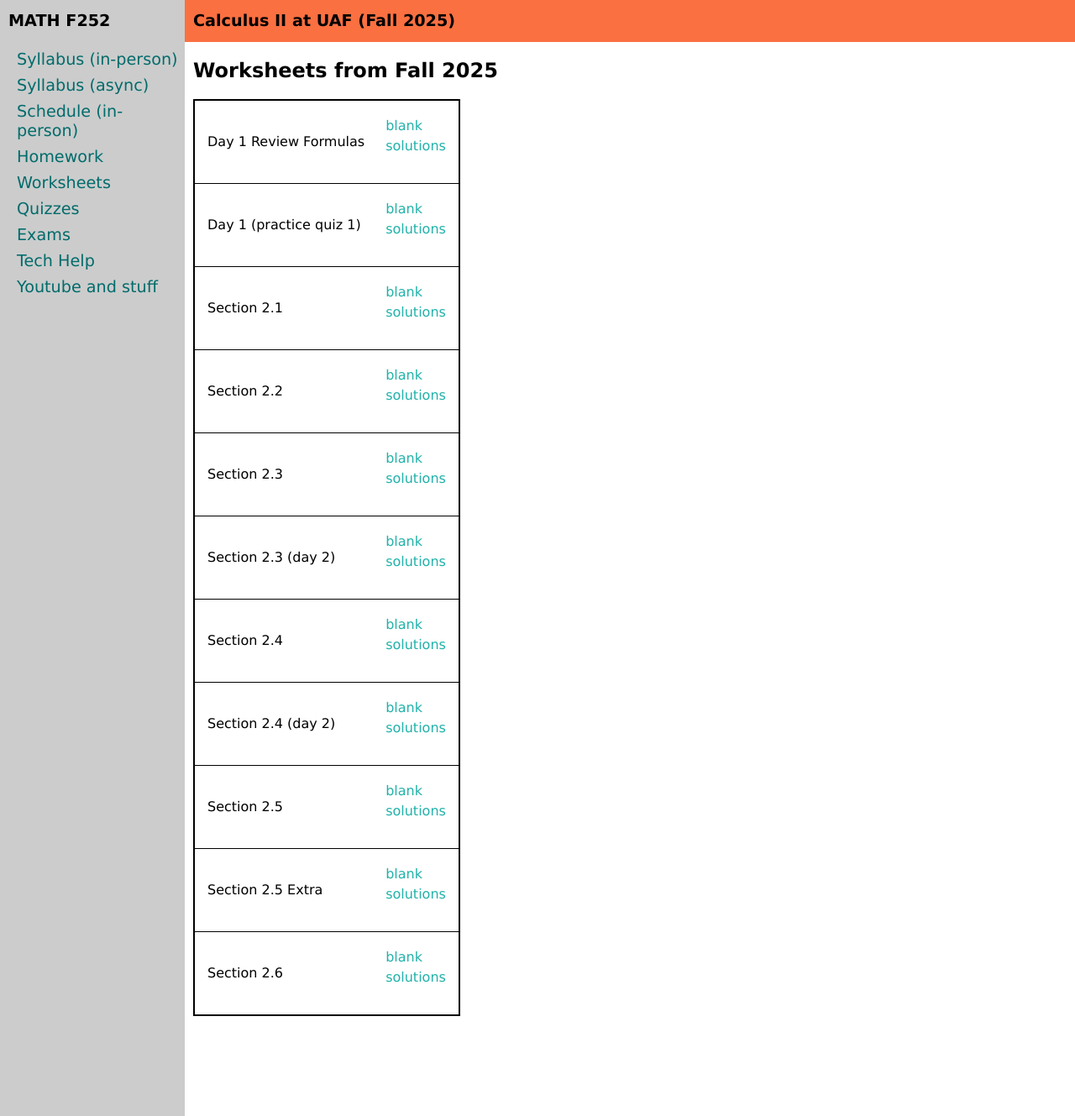
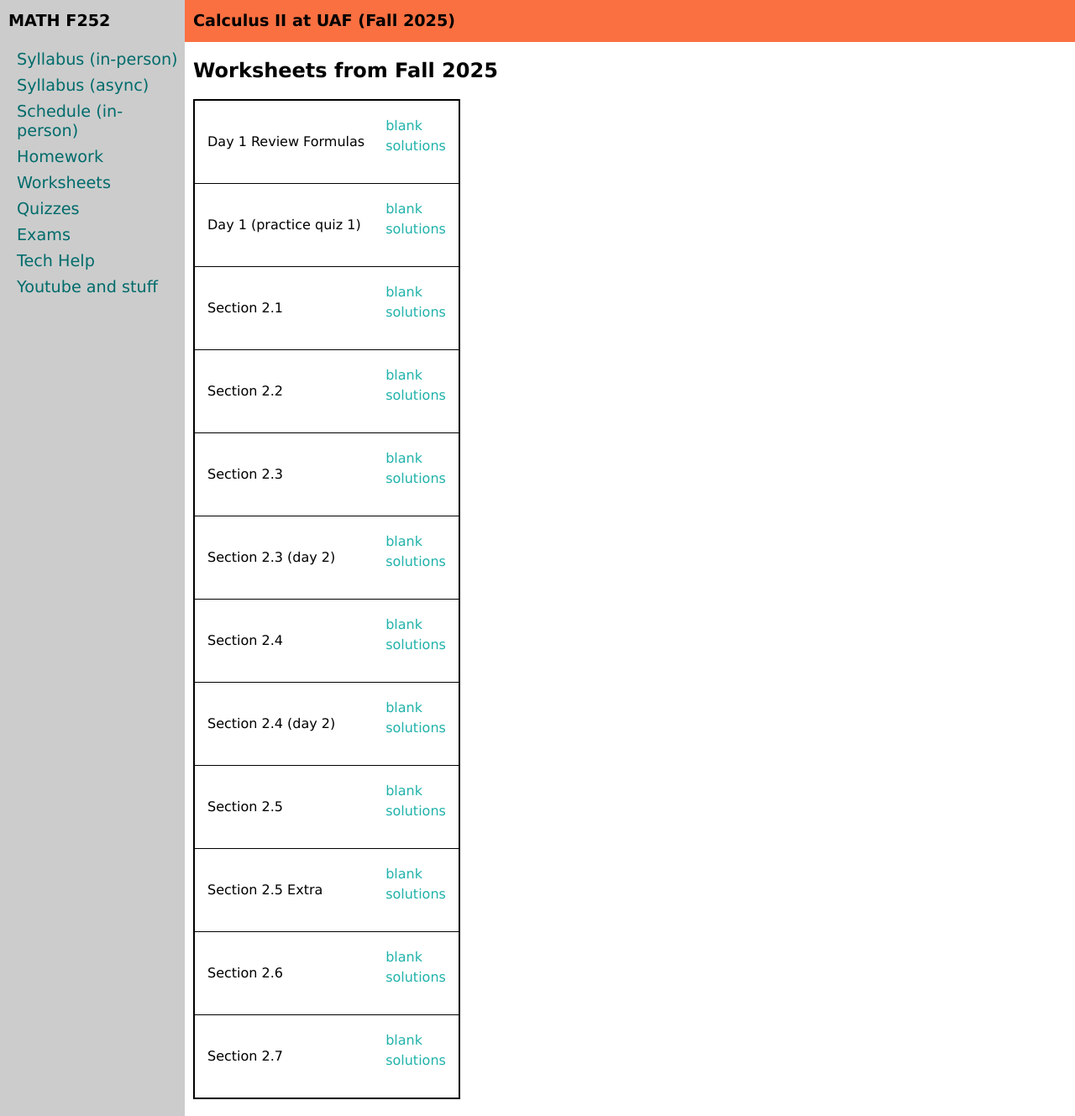
Before and after one commit to uaf-math/calc2, a Jekyll site: the page built from worksheetsF25.md, in a window 1280 px wide and 1329 px high. Shown: the whole window at 84% size. Built offline with Jekyll 4.4.1, drawn with Linux system fonts in a browser that asks for light colours.

Commit message:
Update worksheetsF25.yml

```diff
--- a/_data/worksheetsF25.yml
+++ b/_data/worksheetsF25.yml
@@ -34,3 +34,6 @@ worksheets:
 - name: Section 2.6
   blank: M252-2-6.pdf
   solutions: M252-2-6-s.pdf
+- name: Section 2.7
+  blank: M252-2-7.pdf
+  solutions: M252-2-7-s.pdf
```
